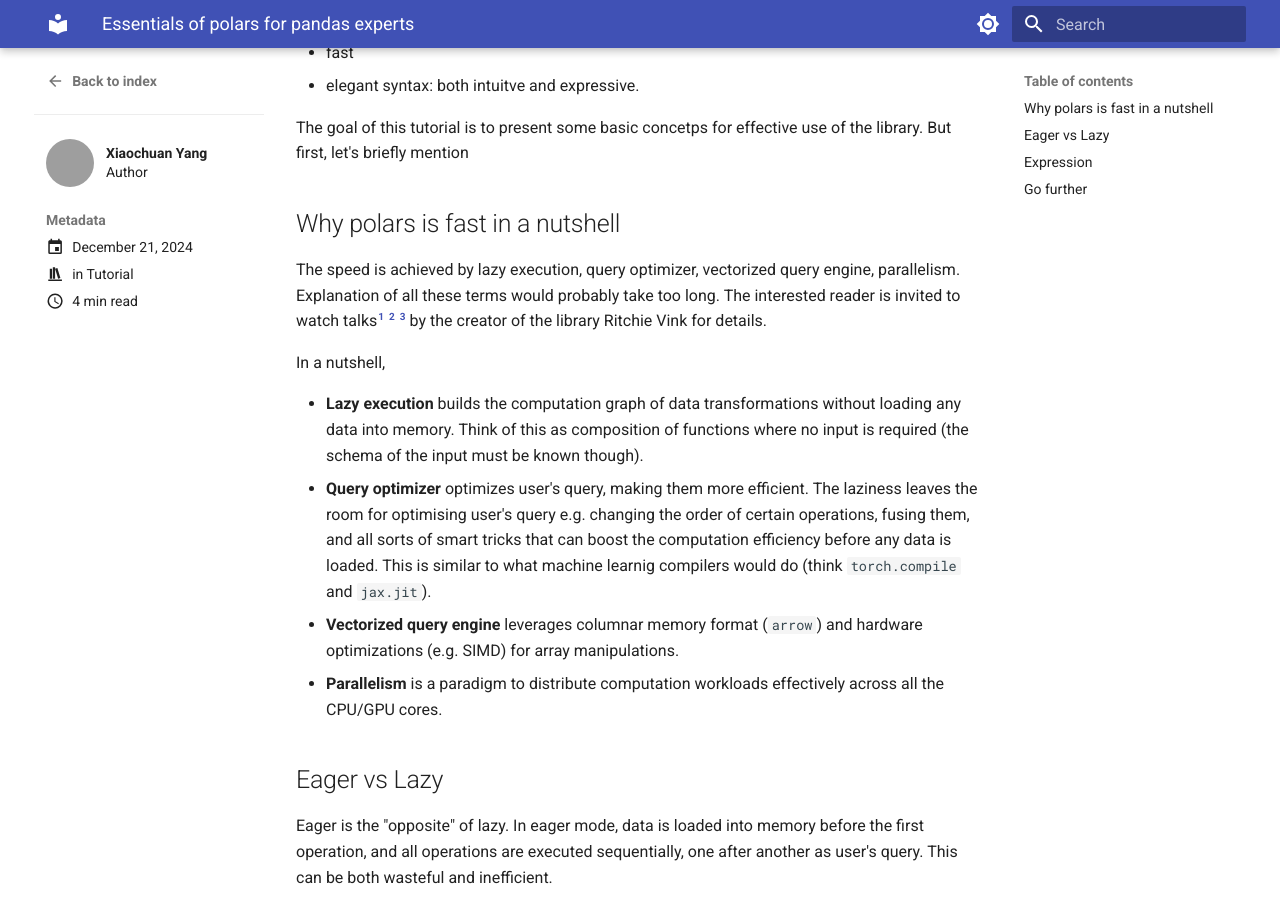
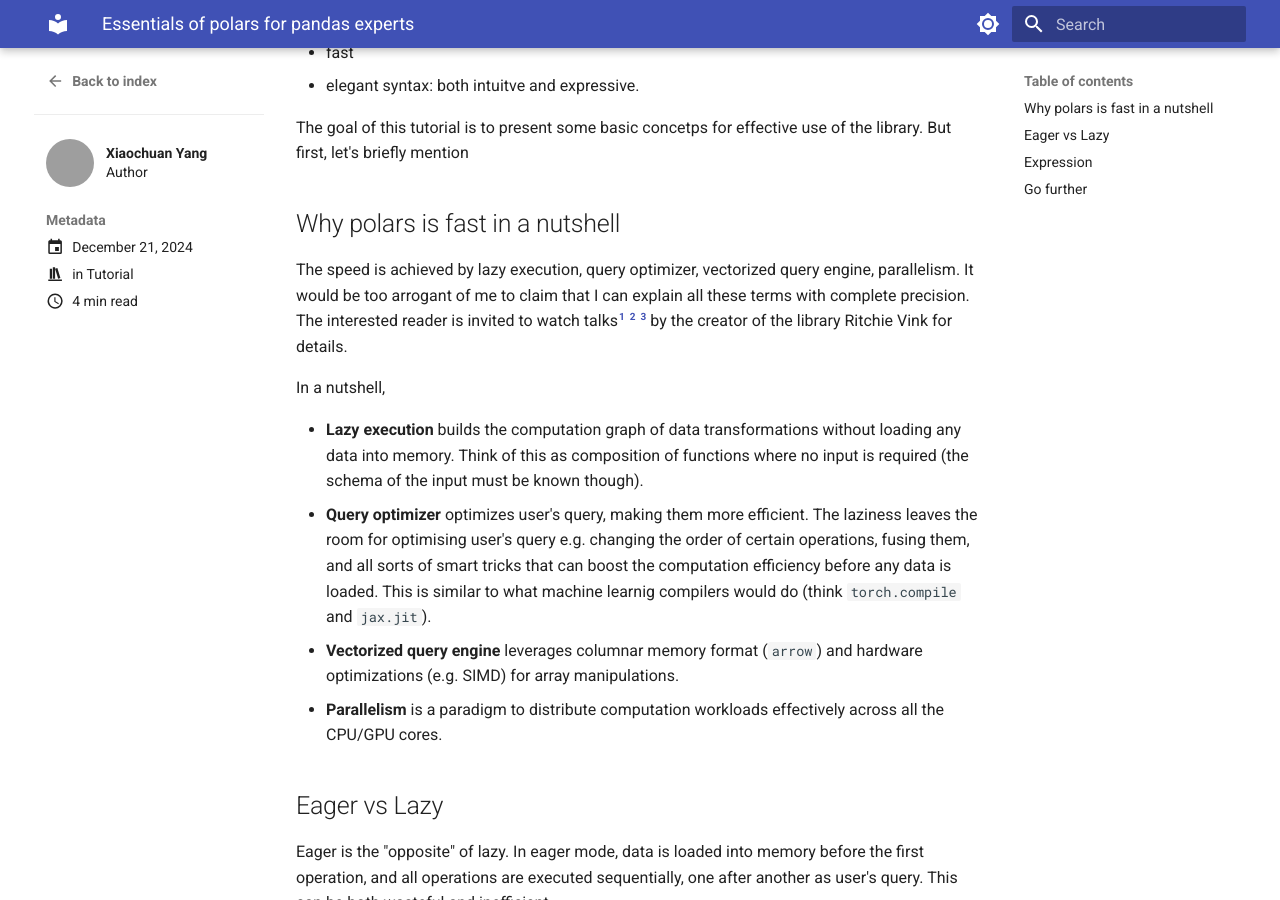
Before and after one commit to xiaochuany/blog, an MkDocs documentation site: the page built from docs/posts/2024-12-21-polars.md, in a window 1280 px wide and 900 px high, scrolled down 790 px. Built offline with MkDocs 1.6.1 and Material for MkDocs 9.7.7, drawn with Linux system fonts in a browser that asks for light colours; grey boxes are pictures that could not be loaded.

Commit message:
docs: improve clarity and precision in polars and jax posts

```diff
--- a/docs/posts/2024-12-21-polars.md
+++ b/docs/posts/2024-12-21-polars.md
@@ -46,7 +46,8 @@
 ## Why polars is fast in a nutshell
 
 The speed is achieved by lazy execution, query optimizer, vectorized query engine, parallelism.
-Explanation of all these terms would probably take too long. The interested reader is invited to
+It would be too arrogant of me to claim that I can explain all these terms with complete precision.
+The interested reader is invited to
 watch talks[^pycon] [^pod] [^pydata] by the creator of the library Ritchie Vink for details.
 
 [^pycon]: https://www.youtube.com/watch?v=GOOYbl3cqlc&ab_channel=PyConLithuania
```
Also changed, not shown: docs/posts/2025-01-08-jax.md (+2 -8 lines).
